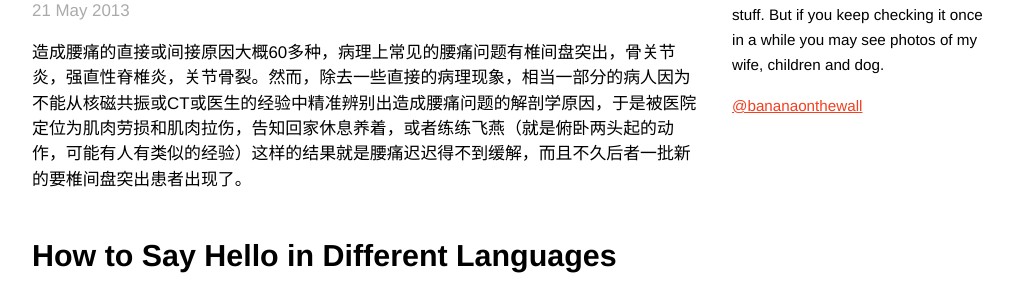
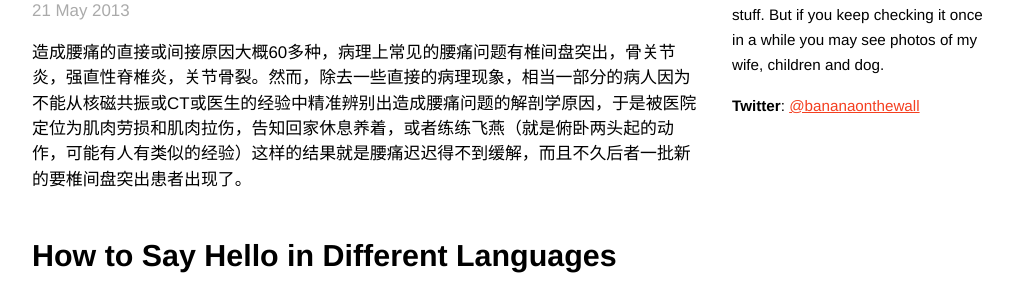
Before and after one commit to BananaOnTheWall/bananaonthewall.github.io, a Jekyll site: the page built from index.html, in a window 1280 px wide. Shown: the part 482-771 px from the top of the page, without its empty margins (128-1151 px from the left). Built offline with Jekyll 4.4.1, drawn with Linux system fonts in a browser that asks for light colours; the list of posts is cut into pages by our own code.

Commit message:
Update default.html

```diff
--- a/_layouts/default.html
+++ b/_layouts/default.html
@@ -40,7 +40,7 @@
                 <p>This blog is neither on banana nor wall. This is going to be a personal blog that is not always about geeky stuff. But if you keep checking it once in a while you may see photos of my wife, children and dog.</p>
               </div>
               <div id="twitter">
-                  <p><a href="https://twitter.com/bananaonthewall">@bananaonthewall</a></p>
+                  <p><strong>Twitter</strong>: <a href="https://twitter.com/bananaonthewall">@bananaonthewall</a></p>
               </div>
             </div>
             {% if page.title contains "Banana on the Wall" %}
```
